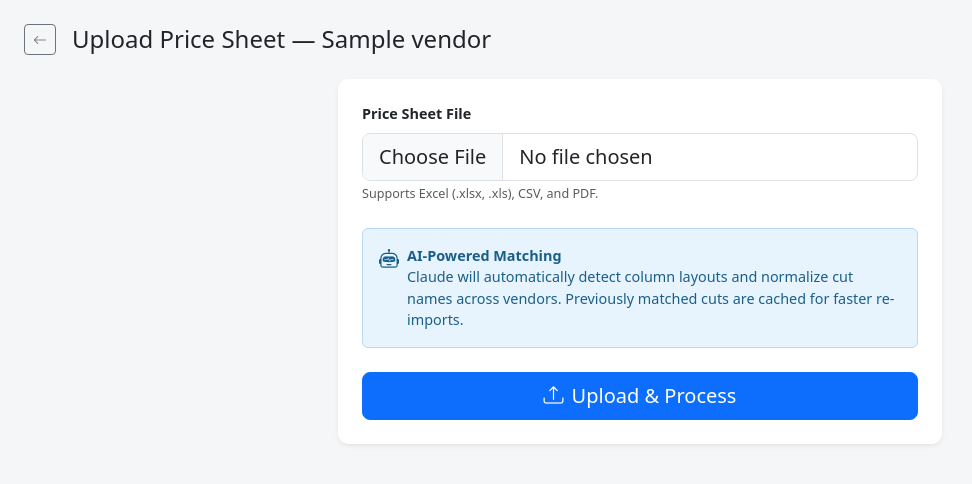
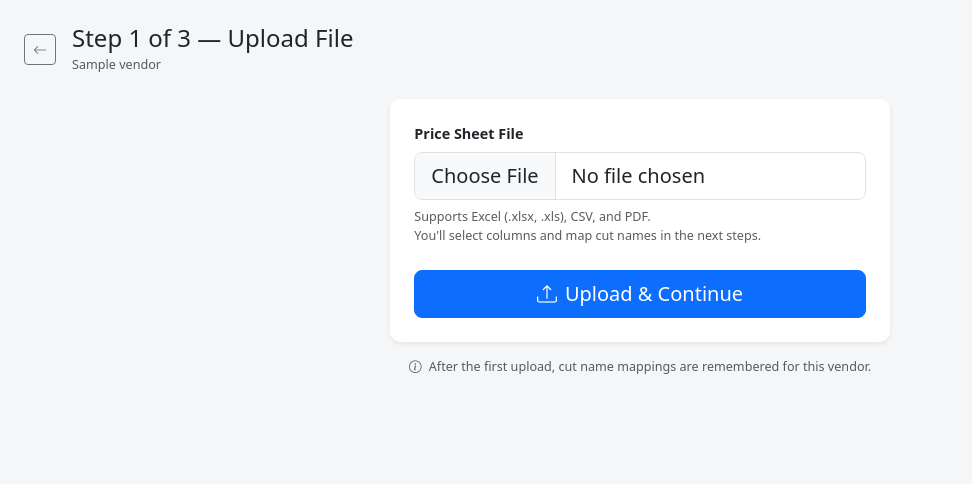
Before and after one commit to jerrodpoffenberger/VendorPriceComparison, a Flask app: page /vendors/1/upload in a window 1280 px wide. Shown: the part 56-540 px from the top of the page, without its empty margins (0-972 px from the left). Run offline with Flask 3, Linux system fonts and the light colour scheme; tables that the repository leaves empty hold one stand-in row (values such as "Sample post").

Commit message:
Replace AI matching with manual 3-step upload wizard
Upload flow is now: (1) pick file → (2) select description/price/unit
columns from a preview table → (3) map unfamiliar cut names to canonical
cuts or create new ones. Cached mappings auto-apply on future uploads so
only genuinely new cuts need manual review. Removes anthropic dependency.

Co-Authored-By: Claude Sonnet 4.6 <noreply@anthropic.com>

```diff
--- a/app.py
+++ b/app.py
@@ -1,7 +1,9 @@
+import json
 import os
+import uuid
 from datetime import datetime
+
 from dotenv import load_dotenv
-
 load_dotenv()
 
 from flask import Flask, render_template, request, redirect, url_for, flash
@@ -10,7 +12,6 @@ from werkzeug.utils import secure_filename
 from extensions import db
 from models import Vendor, PriceSheet, CanonicalCut, CutMapping, LineItem
 from file_parser import parse_file, clean_price
-from ai_matcher import identify_columns, match_cuts
 
 ALLOWED_EXTENSIONS = {'xlsx', 'xls', 'xlsm', 'csv', 'pdf'}
 
@@ -21,23 +22,50 @@ app.config['SQLALCHEMY_TRACK_MODIFICATIONS'] = False
 app.config['UPLOAD_FOLDER'] = os.path.join(os.path.dirname(__file__), 'uploads')
 app.config['MAX_CONTENT_LENGTH'] = 16 * 1024 * 1024
 
+TMP_DIR = os.path.join(os.path.dirname(__file__), 'tmp')
 os.makedirs(app.config['UPLOAD_FOLDER'], exist_ok=True)
+os.makedirs(TMP_DIR, exist_ok=True)
+
 db.init_app(app)
 
 with app.app_context():
     db.create_all()
 
 
-def allowed_file(filename: str) -> bool:
+# ── Temp session helpers ──────────────────────────────────────────────────────
+
+def _tmp_path(token):
+    return os.path.join(TMP_DIR, f'{token}.json')
+
+def _save_tmp(token, data):
+    with open(_tmp_path(token), 'w') as f:
+        json.dump(data, f)
+
+def _load_tmp(token):
+    p = _tmp_path(token)
+    if not os.path.exists(p):
+        return None
+    with open(p) as f:
+        return json.load(f)
+
+def _clean_tmp(token):
+    p = _tmp_path(token)
+    if os.path.exists(p):
+        os.remove(p)
+
+
+def allowed_file(filename):
     return '.' in filename and filename.rsplit('.', 1)[1].lower() in ALLOWED_EXTENSIONS
 
 
-# ── Routes ──────────────────────────────────────────────────────────────────
+# ── Routes ────────────────────────────────────────────────────────────────────
 
 @app.route('/')
 def index():
     return redirect(url_for('comparison'))
 
+
+# ── Vendors ──────────────────────────────────────────────────────────────────
 
 @app.route('/vendors')
 def vendors():
@@ -54,8 +82,7 @@ def add_vendor():
     if Vendor.query.filter_by(name=name).first():
         flash(f'Vendor "{name}" already exists.', 'warning')
         return redirect(url_for('vendors'))
-    vendor = Vendor(name=name)
-    db.session.add(vendor)
+    db.session.add(Vendor(name=name))
     db.session.commit()
     flash(f'Vendor "{name}" added.', 'success')
     return redirect(url_for('vendors'))
@@ -76,6 +103,18 @@ def vendor_detail(vendor_id):
     sheets = PriceSheet.query.filter_by(vendor_id=vendor_id).order_by(PriceSheet.uploaded_at.desc()).all()
     return render_template('vendor_detail.html', vendor=vendor, sheets=sheets)
 
+
+@app.route('/vendors/<int:vendor_id>/sheets/<int:sheet_id>/activate', methods=['POST'])
+def activate_sheet(vendor_id, sheet_id):
+    PriceSheet.query.filter_by(vendor_id=vendor_id, is_active=True).update({'is_active': False})
+    sheet = db.get_or_404(PriceSheet, sheet_id)
+    sheet.is_active = True
+    db.session.commit()
+    flash('Price sheet activated.', 'success')
+    return redirect(url_for('vendor_detail', vendor_id=vendor_id))
+
+
+# ── Upload wizard: Step 1 — pick file ────────────────────────────────────────
 
 @app.route('/vendors/<int:vendor_id>/upload', methods=['GET', 'POST'])
 def upload(vendor_id):
@@ -105,23 +144,44 @@ def upload(vendor_id):
             flash('No data found in file.', 'danger')
             return redirect(request.url)
 
-        # Identify columns via AI
-        try:
-            col_map = identify_columns(rows)
-        except Exception as e:
-            flash(f'AI column detection failed: {e}', 'danger')
+        token = str(uuid.uuid4())
+        _save_tmp(token, {
+            'vendor_id': vendor_id,
+            'filename': filename,
+            'save_path': save_path,
+            'rows': rows,
+        })
+        return redirect(url_for('column_picker', token=token))
+
+    return render_template('upload.html', vendor=vendor)
+
+
+# ── Upload wizard: Step 2 — pick columns ─────────────────────────────────────
+
+@app.route('/upload/<token>/columns', methods=['GET', 'POST'])
+def column_picker(token):
+    data = _load_tmp(token)
+    if not data:
+        flash('Upload session expired. Please upload again.', 'danger')
+        return redirect(url_for('vendors'))
+
+    vendor = db.get_or_404(Vendor, data['vendor_id'])
+    rows = data['rows']
+    columns = list(rows[0].keys()) if rows else []
+    preview = rows[:6]
+
+    if request.method == 'POST':
+        desc_field = request.form.get('desc_field', '').strip()
+        price_field = request.form.get('price_field', '').strip()
+        unit_field = request.form.get('unit_field', '').strip() or None
+
+        if not desc_field or not price_field:
+            flash('Please select both a description and a price column.', 'danger')
             return redirect(request.url)
 
-        desc_field = col_map.get('description_field')
-        price_field = col_map.get('price_field')
-        unit_field = col_map.get('unit_field')
-
-        if not desc_field or not price_field:
-            flash('Could not identify description or price columns in this file.', 'danger')
-            return redirect(request.url)
-
-        # Extract line items
-        raw_items = []
+        # Extract unique items using the chosen columns
+        items = []
+        seen = set()
         for row in rows:
             desc = row.get(desc_field)
             price_raw = row.get(price_field)
@@ -133,136 +193,141 @@ def upload(vendor_id):
             if price is None:
                 continue
 
+            desc = str(desc).strip()
+            if not desc or desc in seen:
+                continue
+            seen.add(desc)
+
             unit = str(unit_raw).strip().lower() if unit_raw else 'lb'
-            raw_items.append({
-                'raw_description': str(desc).strip(),
-                'price': price,
-                'unit': unit,
-            })
+            items.append({'raw_description': desc, 'price': price, 'unit': unit})
 
-        if not raw_items:
-            flash('No valid price rows found in the file.', 'danger')
+        if not items:
+            flash('No valid price rows found with the selected columns.', 'danger')
             return redirect(request.url)
 
-        # Check cached mappings first
-        existing_cuts = {c.name: c for c in CanonicalCut.query.all()}
-        cached_maps = {
+        data.update({'desc_field': desc_field, 'price_field': price_field,
+                     'unit_field': unit_field, 'items': items})
+        _save_tmp(token, data)
+        return redirect(url_for('cut_mapper', token=token))
+
+    return render_template('column_picker.html',
+                           vendor=vendor, token=token,
+                           columns=columns, preview=preview,
+                           filename=data['filename'])
+
+
+# ── Upload wizard: Step 3 — map cut names ────────────────────────────────────
+
+@app.route('/upload/<token>/mapping', methods=['GET', 'POST'])
+def cut_mapper(token):
+    data = _load_tmp(token)
+    if not data:
+        flash('Upload session expired. Please upload again.', 'danger')
+        return redirect(url_for('vendors'))
+
+    vendor_id = data['vendor_id']
+    vendor = db.get_or_404(Vendor, vendor_id)
+    items = data.get('items', [])
+    filename = data['filename']
+
+    cached = {
+        m.raw_description: m
+        for m in CutMapping.query.filter_by(vendor_id=vendor_id).all()
+    }
+    unmapped = [item for item in items if item['raw_description'] not in cached]
+    auto_count = len(items) - len(unmapped)
+    canonical_cuts = CanonicalCut.query.order_by(CanonicalCut.category, CanonicalCut.name).all()
+
+    if request.method == 'POST':
+        cut_by_id = {c.id: c for c in CanonicalCut.query.all()}
+        cut_by_name = {c.name: c for c in cut_by_id.values()}
+
+        # Process user-supplied mappings for unmapped items
+        for i, item in enumerate(unmapped):
+            cut_val = request.form.get(f'cut_{i}', 'skip')
+            if cut_val == 'skip' or not cut_val:
+                continue
+
+            if cut_val == 'new':
+                new_name = request.form.get(f'new_name_{i}', '').strip()
+                new_cat = request.form.get(f'new_cat_{i}', 'beef')
+                if not new_name:
+                    continue
+                if new_name not in cut_by_name:
+                    cut = CanonicalCut(name=new_name, category=new_cat)
+                    db.session.add(cut)
+                    db.session.flush()
+                    cut_by_name[new_name] = cut
+                cut = cut_by_name[new_name]
+            else:
+                cut = cut_by_id.get(int(cut_val))
+                if not cut:
+                    continue
+
+            if not CutMapping.query.filter_by(raw_description=item['raw_description'],
+                                               vendor_id=vendor_id).first():
+                db.session.add(CutMapping(
+                    raw_description=item['raw_description'],
+                    canonical_cut_id=cut.id,
+                    vendor_id=vendor_id,
+                ))
+
+        db.session.flush()
+
+        # Refresh cache after new mappings are flushed
+        cached = {
             m.raw_description: m
             for m in CutMapping.query.filter_by(vendor_id=vendor_id).all()
         }
 
-        need_matching = [
-            item['raw_description']
-            for item in raw_items
-            if item['raw_description'] not in cached_maps
-        ]
-
-        # AI match only un-cached descriptions
-        match_lookup = {}
-        if need_matching:
-            existing_cut_list = [
-                {'name': c.name, 'category': c.category}
-                for c in existing_cuts.values()
-            ]
-            try:
-                ai_results = match_cuts(need_matching, existing_cut_list)
-            except Exception as e:
-                flash(f'AI cut matching failed: {e}', 'danger')
-                return redirect(request.url)
-
-            for result in ai_results:
-                match_lookup[result['raw']] = result
-
-        # Persist new canonical cuts
-        for result in match_lookup.values():
-            if result['category'] == 'skip':
-                continue
-            cname = result['canonical']
-            if cname not in existing_cuts:
-                cut = CanonicalCut(name=cname, category=result['category'])
-                db.session.add(cut)
-                db.session.flush()
-                existing_cuts[cname] = cut
-
-        # Deactivate previous active sheets for this vendor
+        # Deactivate old sheets, create new one
         PriceSheet.query.filter_by(vendor_id=vendor_id, is_active=True).update({'is_active': False})
-
-        # Create new price sheet
         sheet = PriceSheet(vendor_id=vendor_id, filename=filename)
         db.session.add(sheet)
         db.session.flush()
 
         saved = 0
-        for item in raw_items:
-            raw_desc = item['raw_description']
-
-            # Resolve canonical cut
-            if raw_desc in cached_maps:
-                mapping = cached_maps[raw_desc]
-                cut = mapping.canonical_cut
-            elif raw_desc in match_lookup:
-                result = match_lookup[raw_desc]
-                if result['category'] == 'skip':
-                    continue
-                cut = existing_cuts.get(result['canonical'])
-                if cut:
-                    # Cache this mapping
-                    m = CutMapping(
-                        raw_description=raw_desc,
-                        canonical_cut_id=cut.id,
-                        vendor_id=vendor_id,
-                    )
-                    db.session.add(m)
-            else:
-                cut = None
-
-            li = LineItem(
+        for item in items:
+            mapping = cached.get(item['raw_description'])
+            db.session.add(LineItem(
                 price_sheet_id=sheet.id,
-                raw_description=raw_desc,
+                raw_description=item['raw_description'],
                 price=item['price'],
                 unit=item['unit'],
-                canonical_cut_id=cut.id if cut else None,
-            )
-            db.session.add(li)
+                canonical_cut_id=mapping.canonical_cut_id if mapping else None,
+            ))
             saved += 1
 
         sheet.item_count = saved
         db.session.commit()
+        _clean_tmp(token)
 
         flash(f'Imported {saved} items from "{filename}".', 'success')
         return redirect(url_for('comparison'))
 
-    return render_template('upload.html', vendor=vendor)
+    return render_template('cut_mapper.html',
+                           vendor=vendor, token=token,
+                           filename=filename, unmapped=unmapped,
+                           auto_count=auto_count,
+                           canonical_cuts=canonical_cuts)
 
 
-@app.route('/vendors/<int:vendor_id>/sheets/<int:sheet_id>/activate', methods=['POST'])
-def activate_sheet(vendor_id, sheet_id):
-    PriceSheet.query.filter_by(vendor_id=vendor_id, is_active=True).update({'is_active': False})
-    sheet = db.get_or_404(PriceSheet, sheet_id)
-    sheet.is_active = True
-    db.session.commit()
-    flash('Price sheet activated.', 'success')
-    return redirect(url_for('vendor_detail', vendor_id=vendor_id))
-
+# ── Comparison ────────────────────────────────────────────────────────────────
 
 @app.route('/comparison')
 def comparison():
     category_filter = request.args.get('category', 'all')
     vendors = Vendor.query.order_by(Vendor.name).all()
 
-    # Most recent active price sheet per vendor
     active_sheets = {}
     for v in vendors:
-        sheet = (
-            PriceSheet.query
-            .filter_by(vendor_id=v.id, is_active=True)
-            .order_by(PriceSheet.uploaded_at.desc())
-            .first()
-        )
+        sheet = (PriceSheet.query
+                 .filter_by(vendor_id=v.id, is_active=True)
+                 .order_by(PriceSheet.uploaded_at.desc())
+                 .first())
         if sheet:
             active_sheets[v.id] = sheet
 
-    # Build {cut_id: {vendor_id: LineItem}}
     cut_query = CanonicalCut.query.order_by(CanonicalCut.category, CanonicalCut.name)
     if category_filter != 'all':
         cut_query = cut_query.filter_by(category=category_filter)
@@ -273,28 +338,22 @@ def comparison():
         sheet = active_sheets.get(v.id)
         if not sheet:
             continue
-        items = LineItem.query.filter_by(price_sheet_id=sheet.id).all()
-        for item in items:
+        for item in LineItem.query.filter_by(price_sheet_id=sheet.id).all():
             if item.canonical_cut_id:
                 price_map.setdefault(item.canonical_cut_id, {})[v.id] = item
 
-    # Filter to cuts that have data from at least one vendor
     cuts_with_data = [c for c in cuts if price_map.get(c.id)]
-
-    # Group by category
     grouped = {}
     for cut in cuts_with_data:
         grouped.setdefault(cut.category, []).append(cut)
 
-    return render_template(
-        'comparison.html',
-        grouped=grouped,
-        vendors=vendors,
-        price_map=price_map,
-        active_sheets=active_sheets,
-        category_filter=category_filter,
-    )
+    return render_template('comparison.html',
+                           grouped=grouped, vendors=vendors,
+                           price_map=price_map, active_sheets=active_sheets,
+                           category_filter=category_filter)
 
+
+# ── Canonical cuts ────────────────────────────────────────────────────────────
 
 @app.route('/canonical-cuts')
 def canonical_cuts():
@@ -312,8 +371,7 @@ def add_canonical_cut():
     if CanonicalCut.query.filter_by(name=name).first():
         flash(f'"{name}" already exists.', 'warning')
         return redirect(url_for('canonical_cuts'))
-    cut = CanonicalCut(name=name, category=category)
-    db.session.add(cut)
+    db.session.add(CanonicalCut(name=name, category=category))
     db.session.commit()
     flash(f'"{name}" added.', 'success')
     return redirect(url_for('canonical_cuts'))
--- a/requirements.txt
+++ b/requirements.txt
@@ -1,6 +1,5 @@
 flask>=3.0.0
 flask-sqlalchemy>=3.1.0
-anthropic>=0.30.0
 pandas>=2.0.0
 openpyxl>=3.1.0
 xlrd>=2.0.0
--- a/templates/upload.html
+++ b/templates/upload.html
@@ -6,11 +6,14 @@
   <a href="{{ url_for('vendor_detail', vendor_id=vendor.id) }}" class="btn btn-sm btn-outline-secondary">
     <i class="bi bi-arrow-left"></i>
   </a>
-  <h4 class="mb-0">Upload Price Sheet — {{ vendor.name }}</h4>
+  <div>
+    <h4 class="mb-0">Step 1 of 3 — Upload File</h4>
+    <small class="text-muted">{{ vendor.name }}</small>
+  </div>
 </div>
 
 <div class="row justify-content-center">
-  <div class="col-lg-6">
+  <div class="col-lg-5">
     <div class="card border-0 shadow-sm">
       <div class="card-body p-4">
         <form method="post" enctype="multipart/form-data">
@@ -18,36 +21,23 @@
             <label class="form-label fw-semibold">Price Sheet File</label>
             <input type="file" name="file" class="form-control form-control-lg"
                    accept=".xlsx,.xls,.xlsm,.csv,.pdf" required>
-            <div class="form-text mt-1">
-              Supports Excel (.xlsx, .xls), CSV, and PDF.
+            <div class="form-text mt-2">
+              Supports Excel (.xlsx, .xls), CSV, and PDF.<br>
+              You'll select columns and map cut names in the next steps.
             </div>
           </div>
 
-          <div class="alert alert-info d-flex align-items-start gap-2 mb-4">
-            <i class="bi bi-robot fs-5 mt-0"></i>
-            <div>
-              <strong>AI-Powered Matching</strong><br>
-              Claude will automatically detect column layouts and normalize cut names
-              across vendors. Previously matched cuts are cached for faster re-imports.
-            </div>
-          </div>
-
-          <button type="submit" class="btn btn-primary btn-lg w-100" id="uploadBtn">
-            <i class="bi bi-upload me-2"></i>Upload &amp; Process
+          <button type="submit" class="btn btn-primary btn-lg w-100">
+            <i class="bi bi-upload me-2"></i>Upload &amp; Continue
           </button>
         </form>
       </div>
     </div>
+
+    <div class="mt-3 text-muted small text-center">
+      <i class="bi bi-info-circle me-1"></i>
+      After the first upload, cut name mappings are remembered for this vendor.
+    </div>
   </div>
 </div>
 {% endblock %}
-
-{% block scripts %}
-<script>
-document.querySelector('form').addEventListener('submit', function() {
-  const btn = document.getElementById('uploadBtn');
-  btn.disabled = true;
-  btn.innerHTML = '<span class="spinner-border spinner-border-sm me-2"></span>Processing with AI…';
-});
-</script>
-{% endblock %}
```
Also changed, not shown: templates/column_picker.html (added, +91 -0 lines), templates/cut_mapper.html (added, +131 -0 lines), 1 other file.
